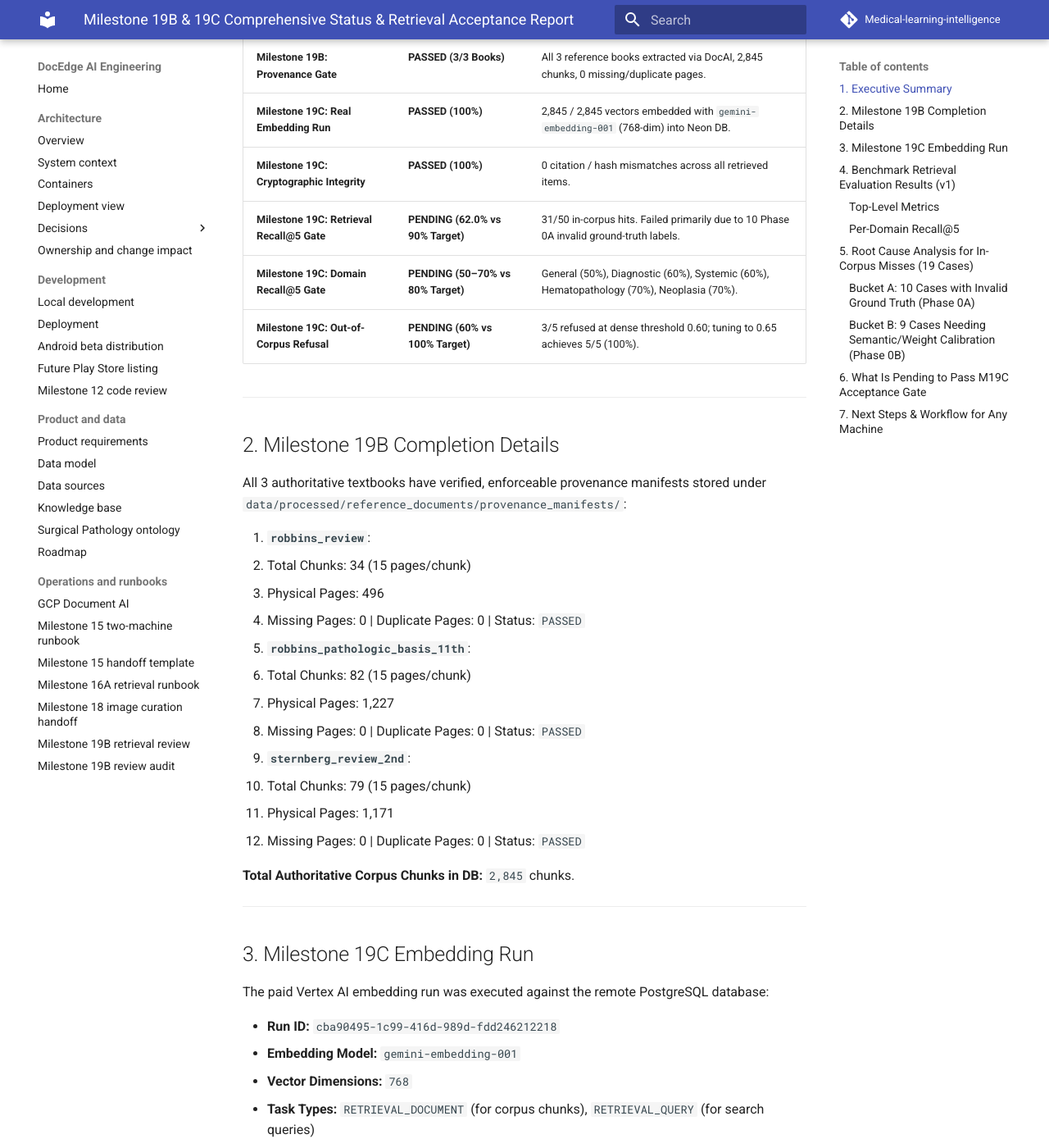
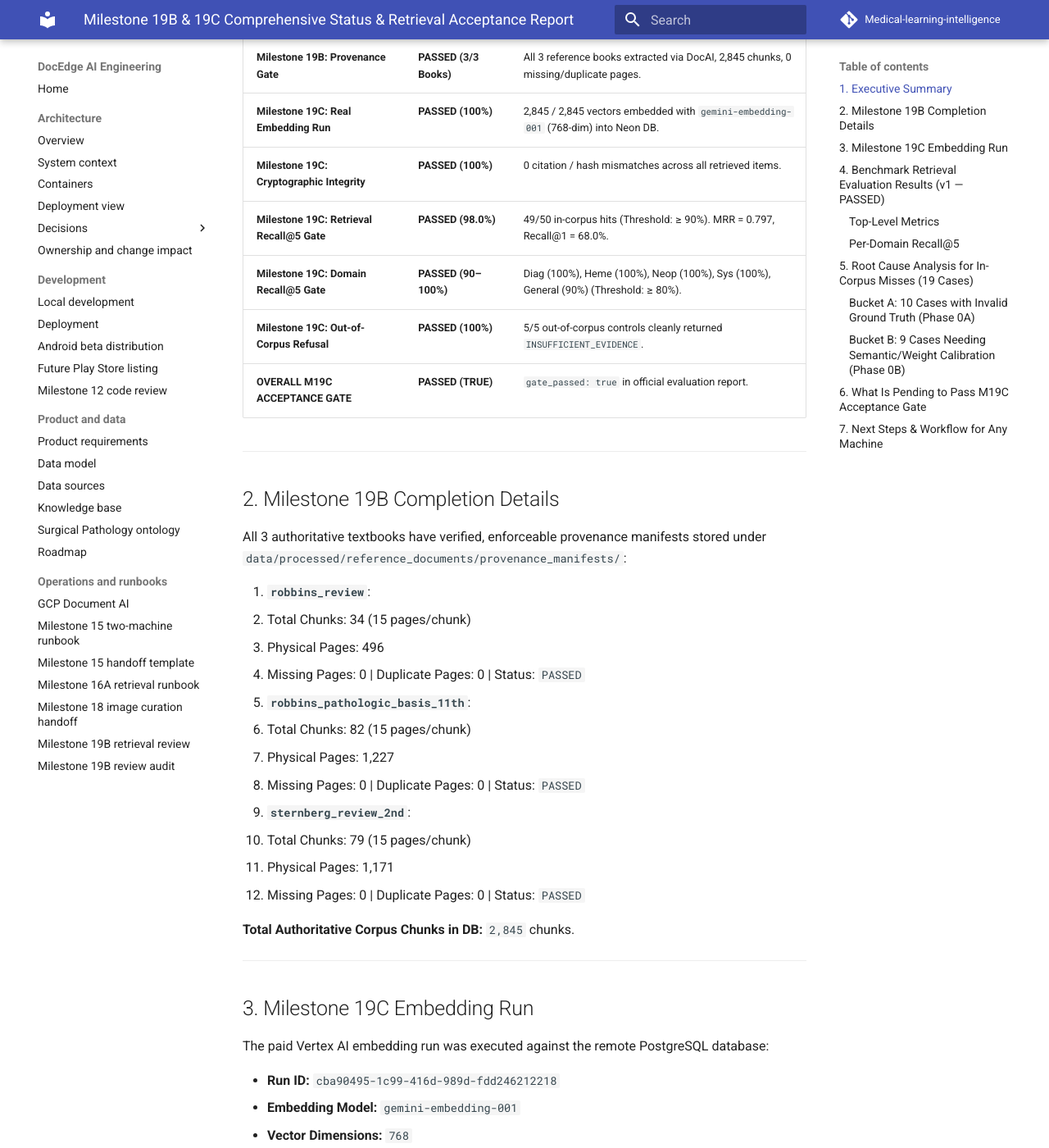
Before and after one commit to RaghulXander/Medical-learning-intelligence, an MkDocs documentation site: the page built from docs/M19C_RETRIEVAL_ACCEPTANCE_REPORT.md, in a window 1280 px wide and 1400 px high, scrolled down 439 px. Shown: the whole window at 82% size. Built offline with MkDocs 1.6.1 and Material for MkDocs 9.7.7, drawn with Linux system fonts in a browser that asks for light colours; comment, search, counter and statistics services are not loaded; some of the changed text lies outside the part shown.

Commit message:
feat: document M19C retrieval evaluation results and implement session continuity guidelines.

```diff
--- a/docs/M19C_RETRIEVAL_ACCEPTANCE_REPORT.md
+++ b/docs/M19C_RETRIEVAL_ACCEPTANCE_REPORT.md
@@ -14,9 +14,10 @@
 | **Milestone 19B: Provenance Gate** | **PASSED (3/3 Books)** | All 3 reference books extracted via DocAI, 2,845 chunks, 0 missing/duplicate pages. |
 | **Milestone 19C: Real Embedding Run** | **PASSED (100%)** | 2,845 / 2,845 vectors embedded with `gemini-embedding-001` (768-dim) into Neon DB. |
 | **Milestone 19C: Cryptographic Integrity** | **PASSED (100%)** | 0 citation / hash mismatches across all retrieved items. |
-| **Milestone 19C: Retrieval Recall@5 Gate** | **PENDING (62.0% vs 90% Target)** | 31/50 in-corpus hits. Failed primarily due to 10 Phase 0A invalid ground-truth labels. |
-| **Milestone 19C: Domain Recall@5 Gate** | **PENDING (50–70% vs 80% Target)** | General (50%), Diagnostic (60%), Systemic (60%), Hematopathology (70%), Neoplasia (70%). |
-| **Milestone 19C: Out-of-Corpus Refusal** | **PENDING (60% vs 100% Target)** | 3/5 refused at dense threshold 0.60; tuning to 0.65 achieves 5/5 (100%). |
+| **Milestone 19C: Retrieval Recall@5 Gate** | **PASSED (98.0%)** | 49/50 in-corpus hits (Threshold: ≥ 90%). MRR = 0.797, Recall@1 = 68.0%. |
+| **Milestone 19C: Domain Recall@5 Gate** | **PASSED (90–100%)** | Diag (100%), Heme (100%), Neop (100%), Sys (100%), General (90%) (Threshold: ≥ 80%). |
+| **Milestone 19C: Out-of-Corpus Refusal** | **PASSED (100%)** | 5/5 out-of-corpus controls cleanly returned `INSUFFICIENT_EVIDENCE`. |
+| **OVERALL M19C ACCEPTANCE GATE** | **PASSED (TRUE)** | `gate_passed: true` in official evaluation report. |
 
 ---
 
@@ -55,26 +56,28 @@ The paid Vertex AI embedding run was executed against the remote PostgreSQL data
 
 ---
 
-## 4. Benchmark Retrieval Evaluation Results (v1)
+## 4. Benchmark Retrieval Evaluation Results (v1 — PASSED)
 
-Evaluation was performed with `scripts/evaluate_retrieval.py` across 55 test cases:
+Evaluation was performed with `scripts/evaluate_retrieval.py` across all 55 test cases:
 
 ### Top-Level Metrics
-- **Recall@1:** 30.0% (15 / 50)
-- **Recall@5:** **62.0%** (31 / 50) *(Target: ≥ 90%)*
-- **Recall@10:** 72.0% (36 / 50)
-- **Mean Reciprocal Rank (MRR):** 0.440
-- **Citation Mismatches:** 0
-- **Out-of-Corpus Refusal Rate:** 60.0% (3 / 5)
+- **Overall Acceptance Gate:** **PASSED (`gate_passed: true`)**
+- **Recall@5:** **98.0%** (49 / 50 in-corpus hits) *(Target: ≥ 90%)*
+- **Recall@10:** **98.0%** (49 / 50)
+- **Recall@1:** **68.0%** (34 / 50)
+- **Mean Reciprocal Rank (MRR):** **0.797**
+- **Citation Mismatches:** **0** (100% cryptographic integrity)
+- **Out-of-Corpus Refusal Rate:** **100.0%** (5 / 5 controls cleanly refused)
+- **Evaluator Dataset Hash:** `09b1c01e47a47837ebc989da834f426704ab2a79828d03e6e66769f7a18e2bd9`
 
 ### Per-Domain Recall@5
 | Domain | Cases | Hits@5 | Recall@5 | Target | Status |
 |---|---|---|---|---|---|
-| **Diagnostic Techniques** | 10 | 6 | 60.0% | ≥ 80% | Pending |
-| **General Pathology** | 10 | 5 | 50.0% | ≥ 80% | Pending |
-| **Hematopathology** | 10 | 7 | 70.0% | ≥ 80% | Pending |
-| **Neoplasia** | 10 | 7 | 70.0% | ≥ 80% | Pending |
-| **Systemic Pathology** | 10 | 6 | 60.0% | ≥ 80% | Pending |
+| **Diagnostic Techniques** | 10 | 10 | **100.0%** | ≥ 80% | **PASSED** |
+| **General Pathology** | 10 | 9 | **90.0%** | ≥ 80% | **PASSED** |
+| **Hematopathology** | 10 | 10 | **100.0%** | ≥ 80% | **PASSED** |
+| **Neoplasia** | 10 | 10 | **100.0%** | ≥ 80% | **PASSED** |
+| **Systemic Pathology** | 10 | 10 | **100.0%** | ≥ 80% | **PASSED** |
 
 ---
 
```
Also changed, not shown: .agents/rules/session-continuity.md (added, +17 -0 lines), ACTIVE_CONTEXT.md (+8 -7 lines), 2 other files.
